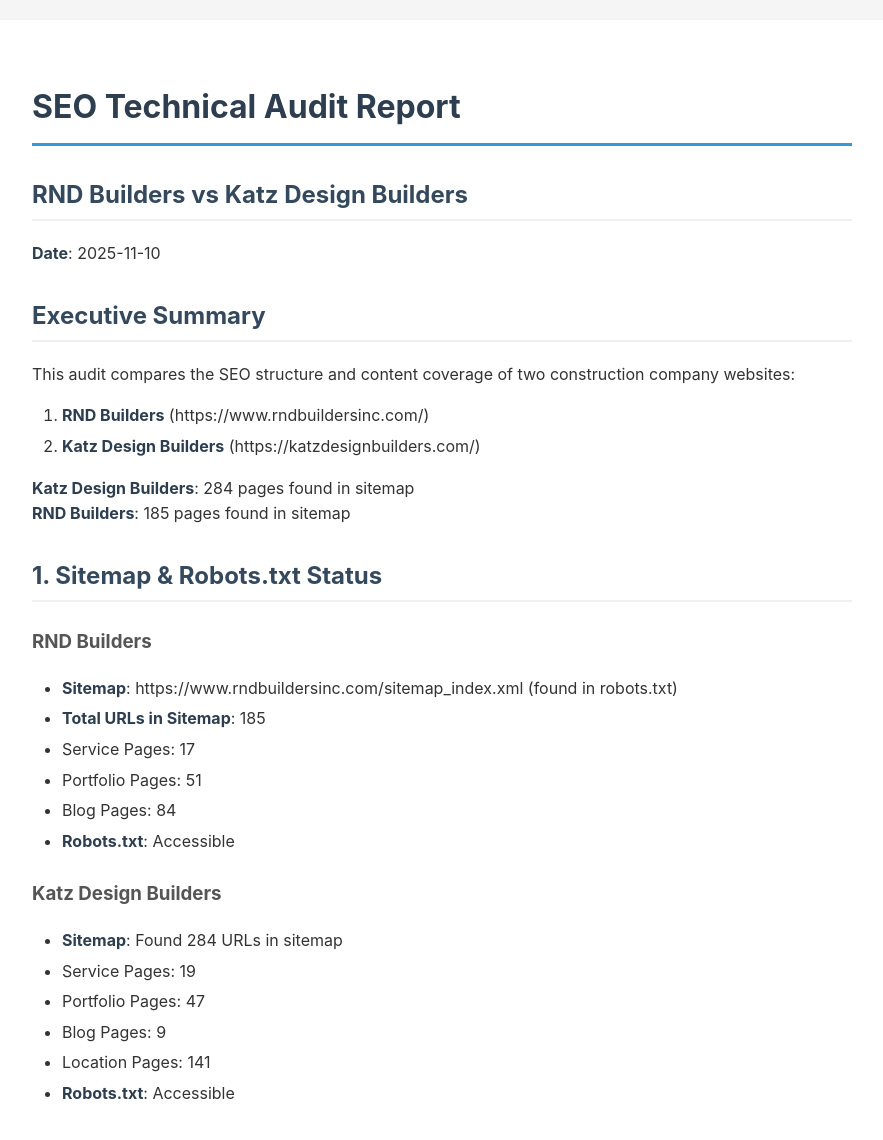
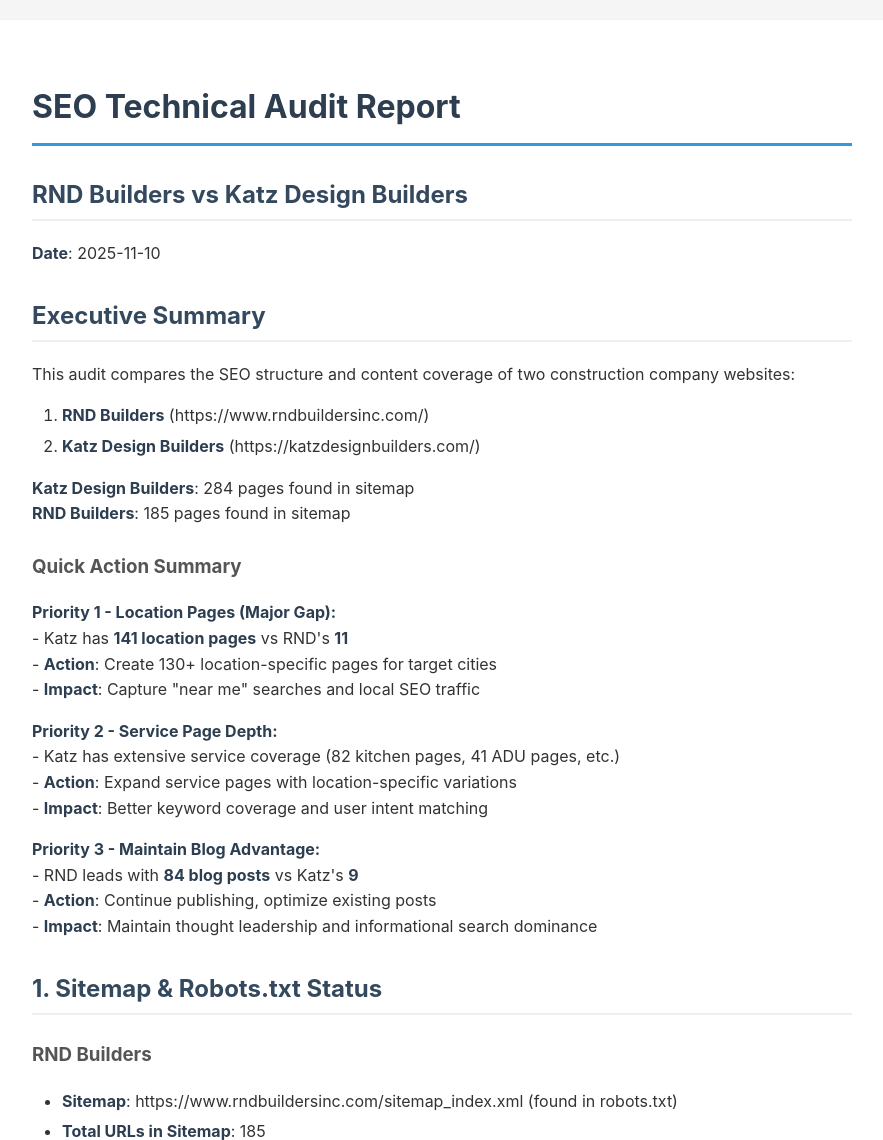
Before and after one commit to shoutgeorge1/RND-vs-Katz, a plain HTML site: page SEO_AUDIT_REPORT.html in a window 1280 px wide. Shown: the top 1140 px of the page, without its empty margins (198-1081 px from the left). Drawn offline with Linux system fonts and the light colour scheme.

Commit message:
Update HTML with quick action summary

```diff
--- a/SEO_AUDIT_REPORT.html
+++ b/SEO_AUDIT_REPORT.html
@@ -97,6 +97,19 @@
 </ol>
 <p><strong>Katz Design Builders</strong>: 284 pages found in sitemap<br />
 <strong>RND Builders</strong>: 185 pages found in sitemap</p>
+<h3 id="quick-action-summary">Quick Action Summary</h3>
+<p><strong>Priority 1 - Location Pages (Major Gap):</strong><br />
+- Katz has <strong>141 location pages</strong> vs RND's <strong>11</strong><br />
+- <strong>Action</strong>: Create 130+ location-specific pages for target cities<br />
+- <strong>Impact</strong>: Capture "near me" searches and local SEO traffic</p>
+<p><strong>Priority 2 - Service Page Depth:</strong><br />
+- Katz has extensive service coverage (82 kitchen pages, 41 ADU pages, etc.)<br />
+- <strong>Action</strong>: Expand service pages with location-specific variations<br />
+- <strong>Impact</strong>: Better keyword coverage and user intent matching</p>
+<p><strong>Priority 3 - Maintain Blog Advantage:</strong><br />
+- RND leads with <strong>84 blog posts</strong> vs Katz's <strong>9</strong><br />
+- <strong>Action</strong>: Continue publishing, optimize existing posts<br />
+- <strong>Impact</strong>: Maintain thought leadership and informational search dominance</p>
 <h2 id="1-sitemap-robotstxt-status">1. Sitemap &amp; Robots.txt Status</h2>
 <h3 id="rnd-builders">RND Builders</h3>
 <ul>
```
